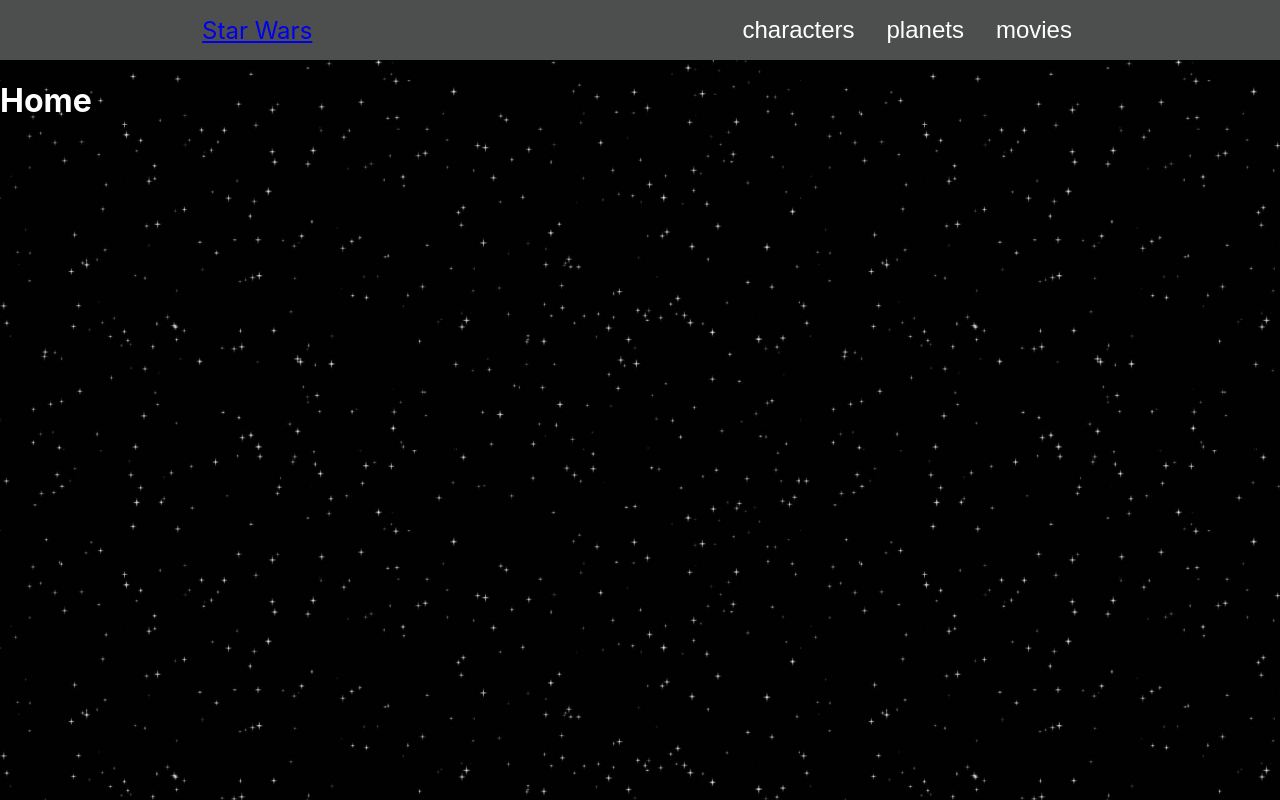
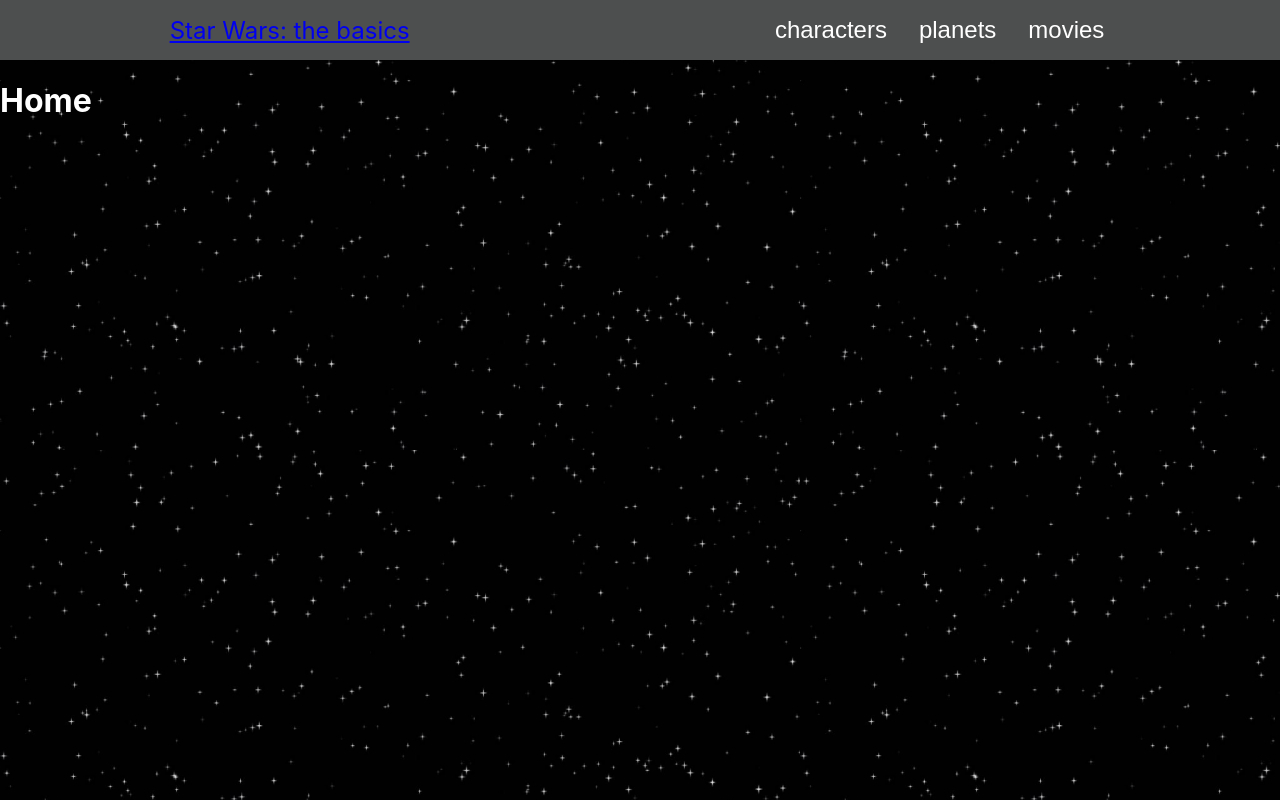
Before and after one commit to timrusin/StarWarsForDummies, a React (Create React App) app in the folder application/: page / in a window 1280 px wide. Built offline with nearby package versions, Linux system fonts and the light colour scheme.

Commit message:
added key to props realized number error with useEffect

```diff
--- a/application/src/App.js
+++ b/application/src/App.js
@@ -1,5 +1,4 @@
 import React, { Route, Routes } from 'react-router-dom'
-import { Container } from 'reactstrap'
 import Navigation from './Components/Navigation'
 import Home from './Pages/Home'
 import Characters from './Pages/Characters'
--- a/application/src/CSS/Characters.css
+++ b/application/src/CSS/Characters.css
@@ -1,6 +1,6 @@
 .characters-list{
     display: flex;
     justify-content: center;
-    line-height: 2px;
+    line-height: 1px;
     font-size: 2.5vw;
 }
--- a/application/src/CSS/Home.css
+++ b/application/src/CSS/Home.css
@@ -7,4 +7,5 @@ body{
 
 .scroll{
 
+
 }
--- a/application/src/Components/CharacterCard.jsx
+++ b/application/src/Components/CharacterCard.jsx
@@ -1,11 +1,11 @@
 import React from "react";
 
-const CharacterCard = (props)=>{
+
+const CharacterCard=(props)=>{
     const {name, height, mass, hair_color, skin_color } = props
 
     return(
         <h1>{name}</h1>
-
     )
 }
 export default CharacterCard
--- a/application/src/Components/Navigation.jsx
+++ b/application/src/Components/Navigation.jsx
@@ -5,7 +5,7 @@ import '../CSS/Navigation.css'
 const Navigation = ()=>{
     return(
     <nav>
-        <Link to ='/'><div className="Home-Logo">Star Wars</div></Link>
+        <Link to ='/'><div className="Home-Logo">Star Wars: the basics</div></Link>
         <div className="buttons">
         <Link to ='/characters'><button>characters</button></Link>
         <Link to ='/planets'><button>planets</button></Link>
--- a/application/src/Pages/Characters.jsx
+++ b/application/src/Pages/Characters.jsx
@@ -1,12 +1,13 @@
 import React, { useState, useEffect } from "react";
 import '../CSS/Characters.css'
 import CharacterCard from '../Components/CharacterCard'
+import { NavItem } from "reactstrap";
 
 const Characters = ()=>{
 
    const [characters, setCharacters]= useState()
      useEffect(()=> {
-        fetch('https://swapi.dev/api/people/?page=1')
+        fetch('https://swapi.dev/api/people/')
         .then((res)=>res.json())
         .then((json)=>{
             setCharacters(json)
@@ -15,14 +16,14 @@ const Characters = ()=>{
     if(!characters) {
         return <p>Loading.......</p>
     }
-    console.log(characters)
+    console.log(characters.results)
 
     return(
     <div className="card-container">
       {characters.results.map(item=> {
           return (
         <div className="characters-list">
-          <CharacterCard {...item}/>
+          <CharacterCard {...item} key={item.name}/>
         </div>
             )
       })}
```
